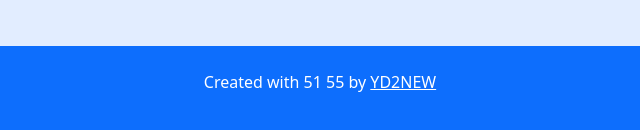
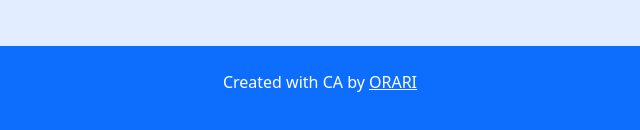
Before and after one commit to mediafula/SWL-HIDAYAT, a plain HTML site: page index.html in a window 1280 px wide. Shown: the part 1974-2104 px from the top of the page, 320-960 px from the left. Drawn offline with nearby package versions, Linux system fonts and the light colour scheme.

Commit message:
Update index.html

```diff
--- a/index.html
+++ b/index.html
@@ -197,7 +197,7 @@
 
     <!-- footer -->
     <footer class="bg-primary text-white text-center  p-4">
-      <p>Created with 51 55 by <a href="https://www.google.com" class="text-white">YD2NEW</a></p>
+      <p>Created with CA by <a href="https://www.google.com" class="text-white">ORARI</a></p>
     </footer>
     <!-- akhir footer -->
 
```
